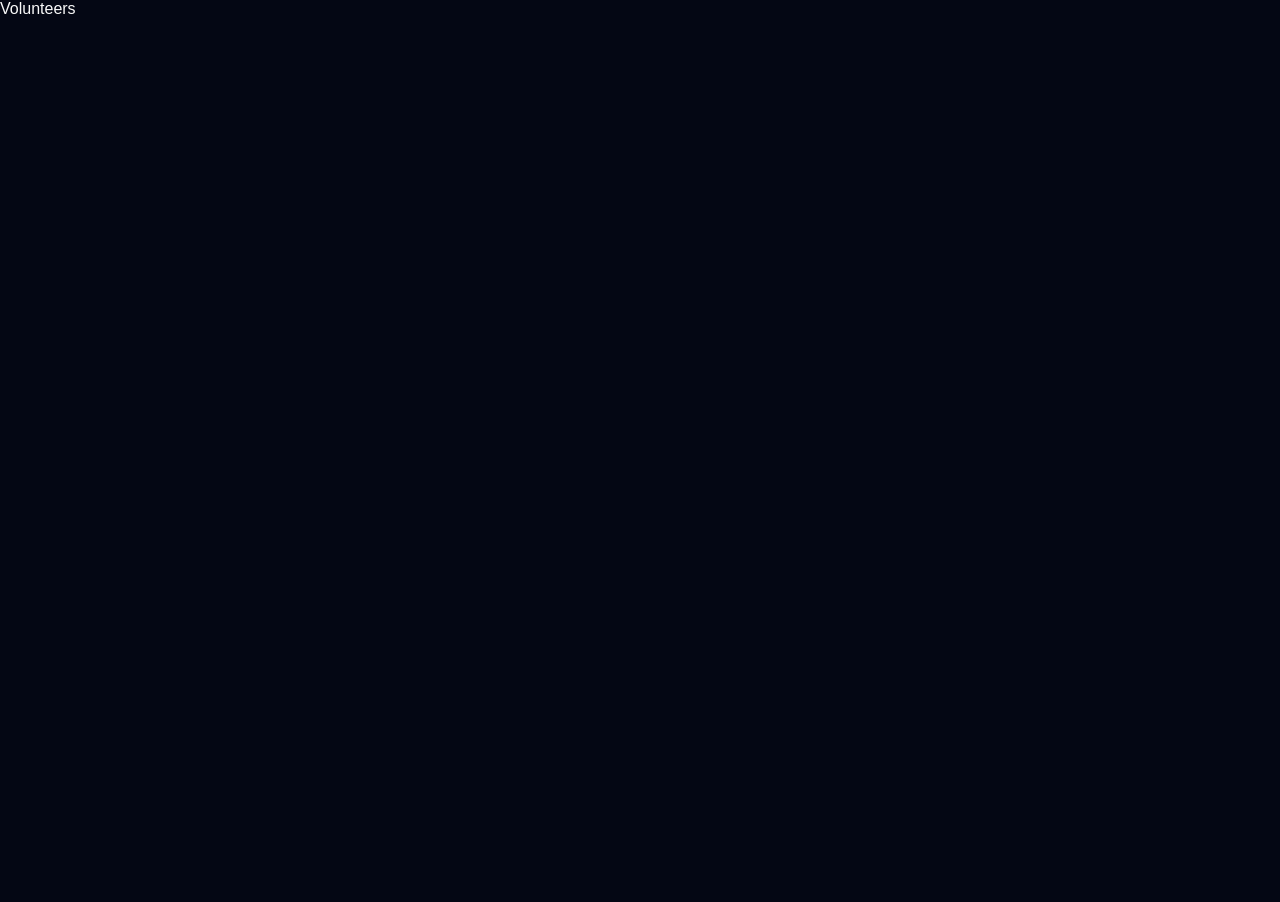
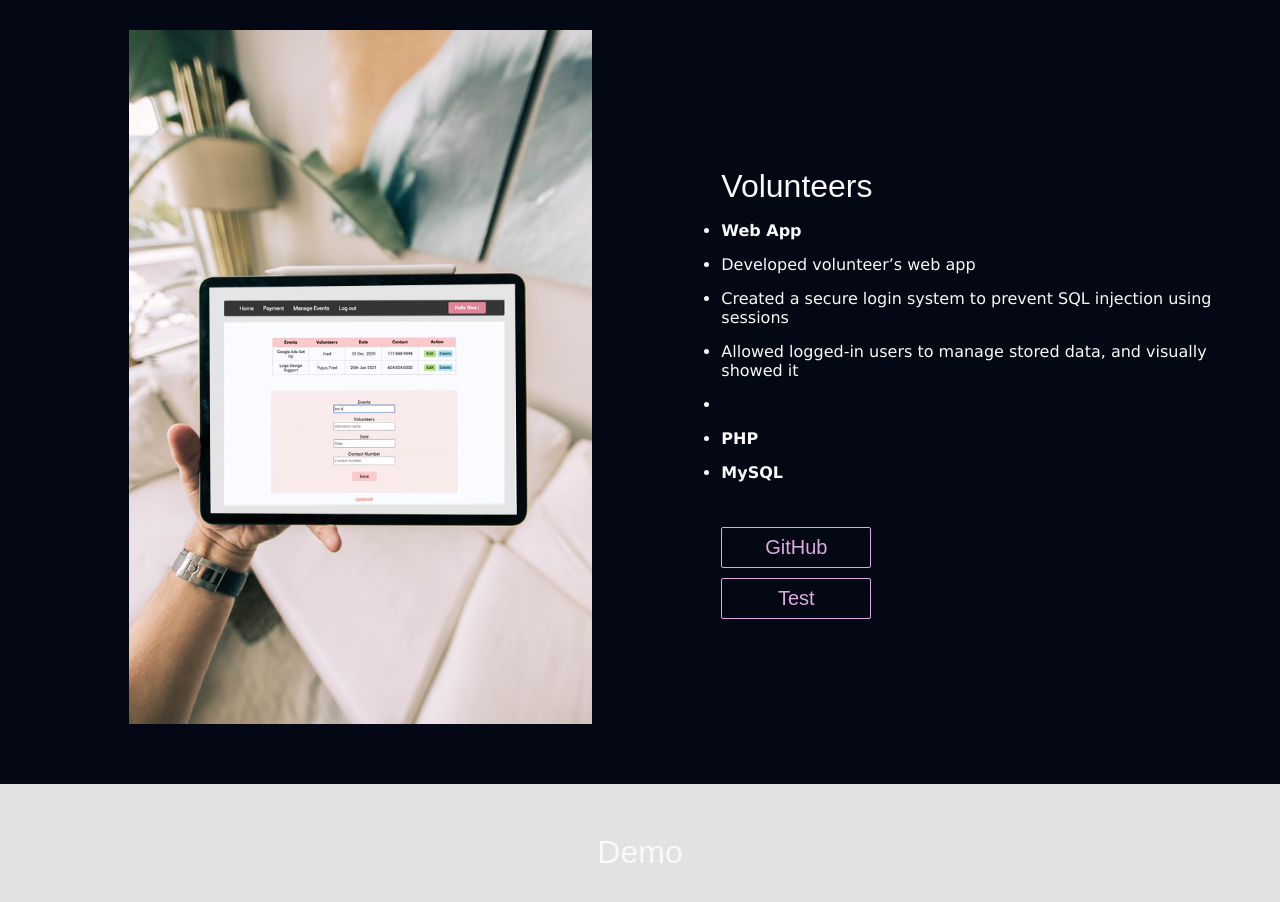
Before and after one commit to RinaHan/Portfolio-2024-Version, a React (Create React App) app: page /volunteers in a window 1280 px wide. Shown: the top 902 px of the page. Before the commit the page ends 800 px from the top, so only its background shows below. Built offline with nearby package versions, Linux system fonts and the light colour scheme.

Commit message:
create Volunteers page

```diff
--- a/src/pages/Volunteers.js
+++ b/src/pages/Volunteers.js
@@ -1,9 +1,36 @@
-import React from 'react'
+import React from "react";
+// import "../../App.css";
+// import { Button } from "../Button/Button";
+// import "./Project";
+// import { Link } from "react-router-dom";
+import Project from "../components/Project";
 
-function Volunteers() {
+function Volunteers(props) {
   return (
-    <div>Volunteers</div>
-  )
+    <div className='container'>
+      {/* <div className='project'> */}
+        <Project
+          src='images/tablet1.png'
+          title='Volunteers'
+          sort='Web App'
+          sortIcon={<i className='fas fa-desktop' />}
+          exp1='Developed volunteer’s web app'
+          exp2='Created a secure login system to prevent SQL injection using sessions'
+          exp3='Allowed logged-in users to manage stored data, and visually showed it'
+          exp4=''
+          tool1='PHP'
+          toolIcon1={<i className='fab fa-php'></i>}
+          tool2='MySQL'
+          toolIcon2={<i className='fab fa-'></i>}
+          githubUrl='https://github.com/RinaHan/Volunteer-Web-App-PHP-MySQL'
+          demo={<video src='/videos/volunteers.mp4' autoPlay loop muted />}
+          projectSrc1='images/volun1.png'
+          projectSrc2='images/volun2.png'
+          projectSrc3='images/volun3.png'
+        />
+      {/* </div> */}
+    </div>
+  );
 }
 
-export default Volunteers
+export default Volunteers;
```
